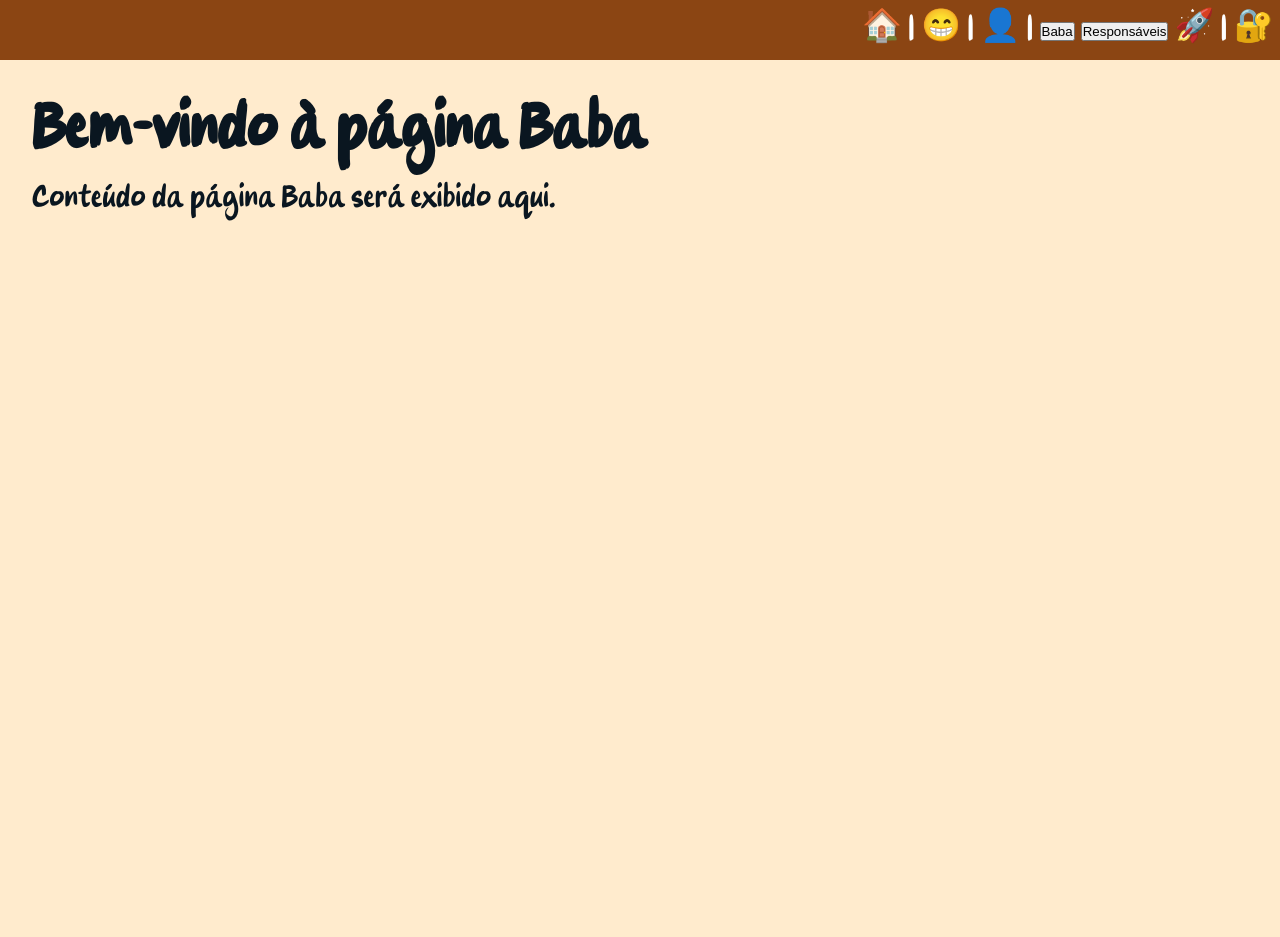
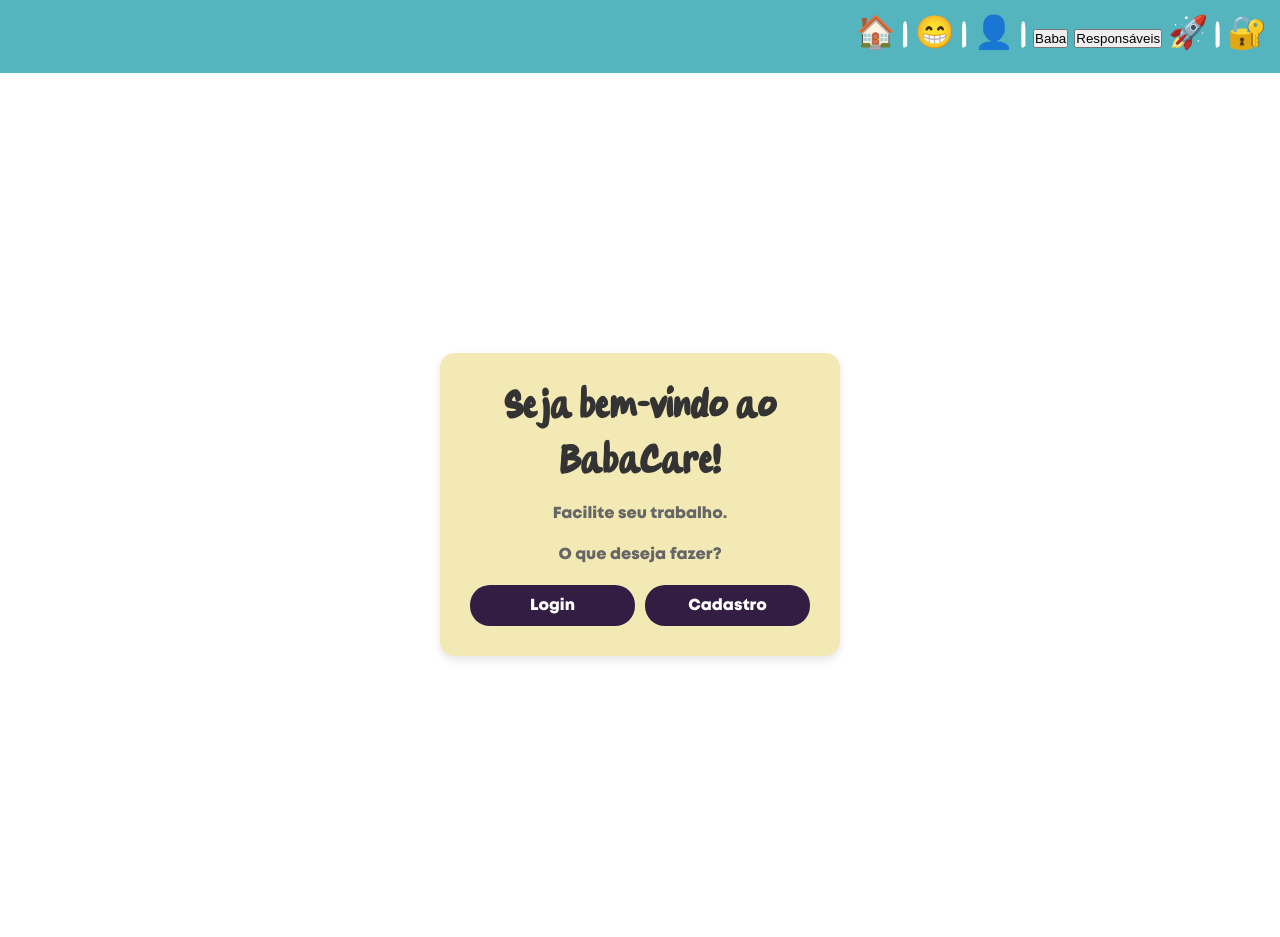
Before and after one commit to Robertt-S/India---Babacare, a Django app: page /users/baba/ in a window 1280 px wide. Before the commit the page ends 221 px from the top, so only its background shows below. Run offline with Django 5.2, Linux system fonts and the light colour scheme.

Commit message:
fluxo login/cadastro pt1

```diff
--- a/BabaCare/setup/urls.py
+++ b/BabaCare/setup/urls.py
@@ -20,6 +20,7 @@ from . import views
 from django.conf import settings
 from django.conf.urls.static import static
 from django.views.static import serve
+from users import views as v
 
 app_name = 'main'
 
@@ -32,6 +33,8 @@ urlpatterns = [
     #path('users/',include('django.contrib.auth.urls')),
     path('users/',include('users.urls')),
     path('perfis/',include('perfis.urls')),
+    path('login/', v.login_view, name='login'),
+    path('cadastro/', v.register_user, name='cadastro'),
 ]
 
 #urlpatterns += static(settings.MEDIA_URL, document_root=settings.MEDIA_ROOT)
--- a/BabaCare/static/css/style.css
+++ b/BabaCare/static/css/style.css
@@ -9,17 +9,22 @@
     src: url(../fonts/LTMakeup-Regular.otf);
 }
 
+@font-face {
+    font-family: BasicFont;
+    src: url(../fonts/Mont-HeavyDEMO.otf);
+}
+
 body {
     min-height: 100vh; /*altura minima de um elemento*/
-    background-color: #FFEBCD ;
+    background-color: #fff ;
     color: 	#0a1620;
     font-size: 3rem;
     font-family: myFont;
 }
 
 nav {
-    padding: 0.2em; /* em: tamanho da fonte do elemento pai */
-    background-color: #8B4513;
+    padding: 0.4em; /* em: tamanho da fonte do elemento pai */
+    background-color: #54b5be;
     color: white;
     font-size: 2rem; /* rem: tamanho comparado à fonte do elemento pai */
     text-align: right;
@@ -255,6 +260,7 @@ a:hover {
     max-width: 225px;
     max-height: 300px;
 }
+
 /* Estilo base dos botões */
 .custom-button {
     .custom-button {
@@ -280,3 +286,56 @@ a:hover {
     background-color: #3e8e41; /* Verde ainda mais escuro */
     transform: scale(0.98); /* Reduz ligeiramente */
 }
+
+.welcome-container {
+    display: flex;
+    justify-content: center;
+    align-items: center;
+    height: 100vh;
+}
+
+.welcome-box {
+    text-align: center;
+    padding: 30px;
+    border-radius: 15px;
+    background-color: #f3e9b4;
+    box-shadow: 0 4px 8px rgba(0, 0, 0, 0.1);
+    max-width: 400px;
+    width: 90%;
+}
+
+.welcome-box h2 {
+    margin-bottom: 10px;
+    color: #333;
+}
+
+.welcome-box p {
+    margin-bottom: 20px;
+    font-family: BasicFont;
+    font-size: 16px;
+    color: #666;
+}
+
+.button-group {
+    display: flex;
+    justify-content: space-between;
+    gap: 10px;
+}
+
+.btn {
+    flex: 1;
+    text-decoration: none;
+    padding: 10px 20px;
+    border-radius: 20px;
+    color: #fff;
+    background-color: #331d43;
+    text-align: center;
+    font-weight: bold;
+    font-family: BasicFont;
+    font-size: 16px;
+    transition: background-color 0.3s ease;
+}
+
+.btn:hover {
+    background-color: #331d43;
+}
--- a/BabaCare/templates/baba.html
+++ b/BabaCare/templates/baba.html
@@ -1,10 +1,20 @@
 {% extends 'layout.html' %}
 
 {% block title %}
-    Baba
+    Babá
 {% endblock %}
 
 {% block content %}
-    <h1>Bem-vindo à página Baba</h1>
-    <p>Conteúdo da página Baba será exibido aqui.</p>
+    <div class="welcome-container">
+        <div class="welcome-box">
+            <h2>Seja bem-vindo ao BabaCare!</h2>
+            <p>Facilite seu trabalho.</p>
+            <p>O que deseja fazer?</p>
+            <div class="button-group">
+                <!-- Botões apontando para as rotas configuradas -->
+                <a href="{% url 'login' %}" class="btn btn-login">Login</a>
+                <a href="{% url 'cadastro' %}" class="btn btn-cadastro">Cadastro</a>
+            </div>
+        </div>
+    </div>
 {% endblock %}
--- a/BabaCare/templates/layout.html
+++ b/BabaCare/templates/layout.html
@@ -1,5 +1,7 @@
 <!DOCTYPE html>
 {% load static %}
+<link rel="stylesheet" href="{% static 'css/style.css' %}">
+
 <html lang="en">
 <head>
     <meta charset="UTF-8">
```
Also changed, not shown: BabaCare/templates/responsaveis.html (+12 -2 lines), BabaCare/static/fonts/Mont-ExtraLightDEMO.otf (added), BabaCare/static/fonts/Mont-HeavyDEMO.otf (added).
